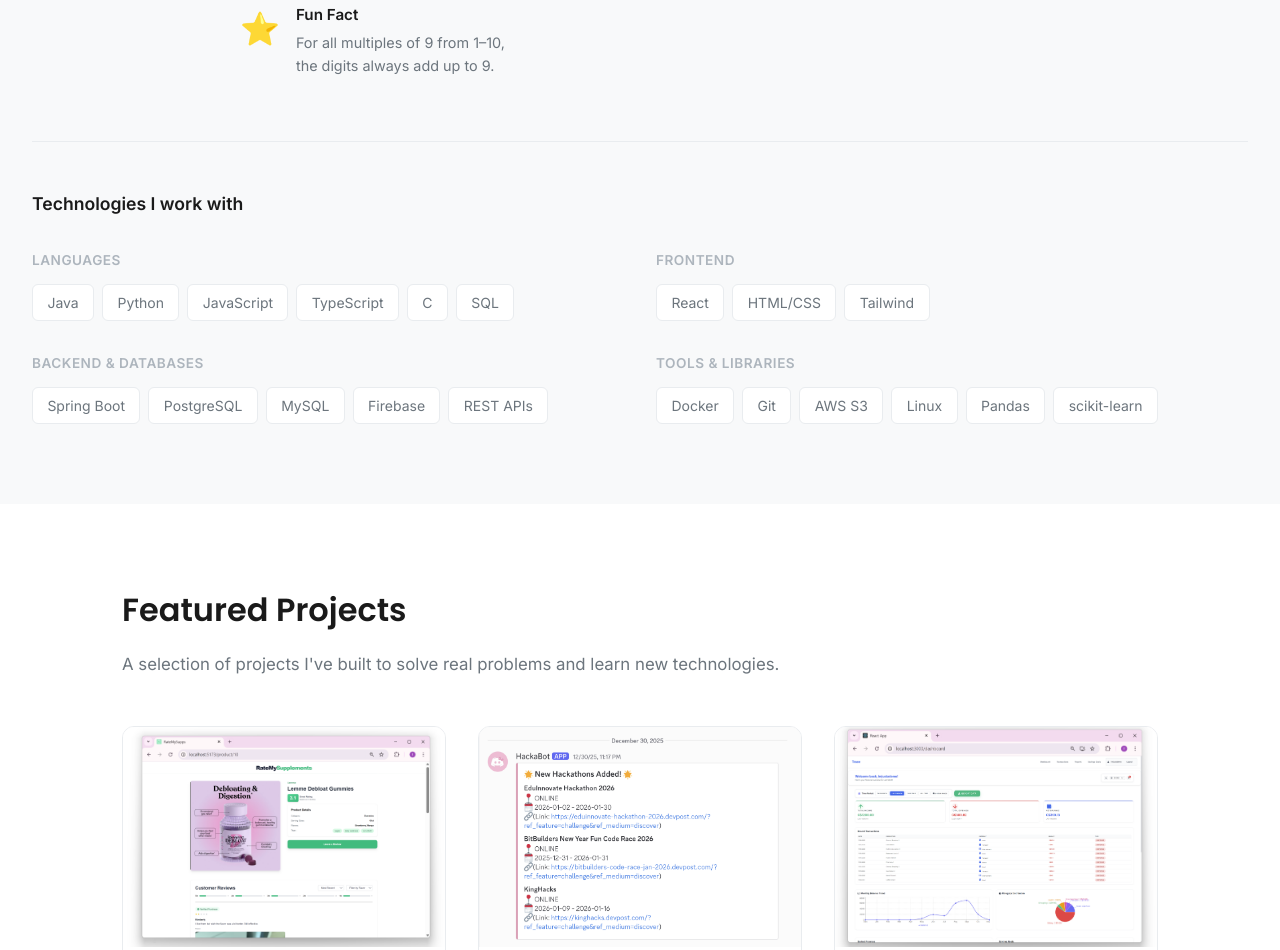
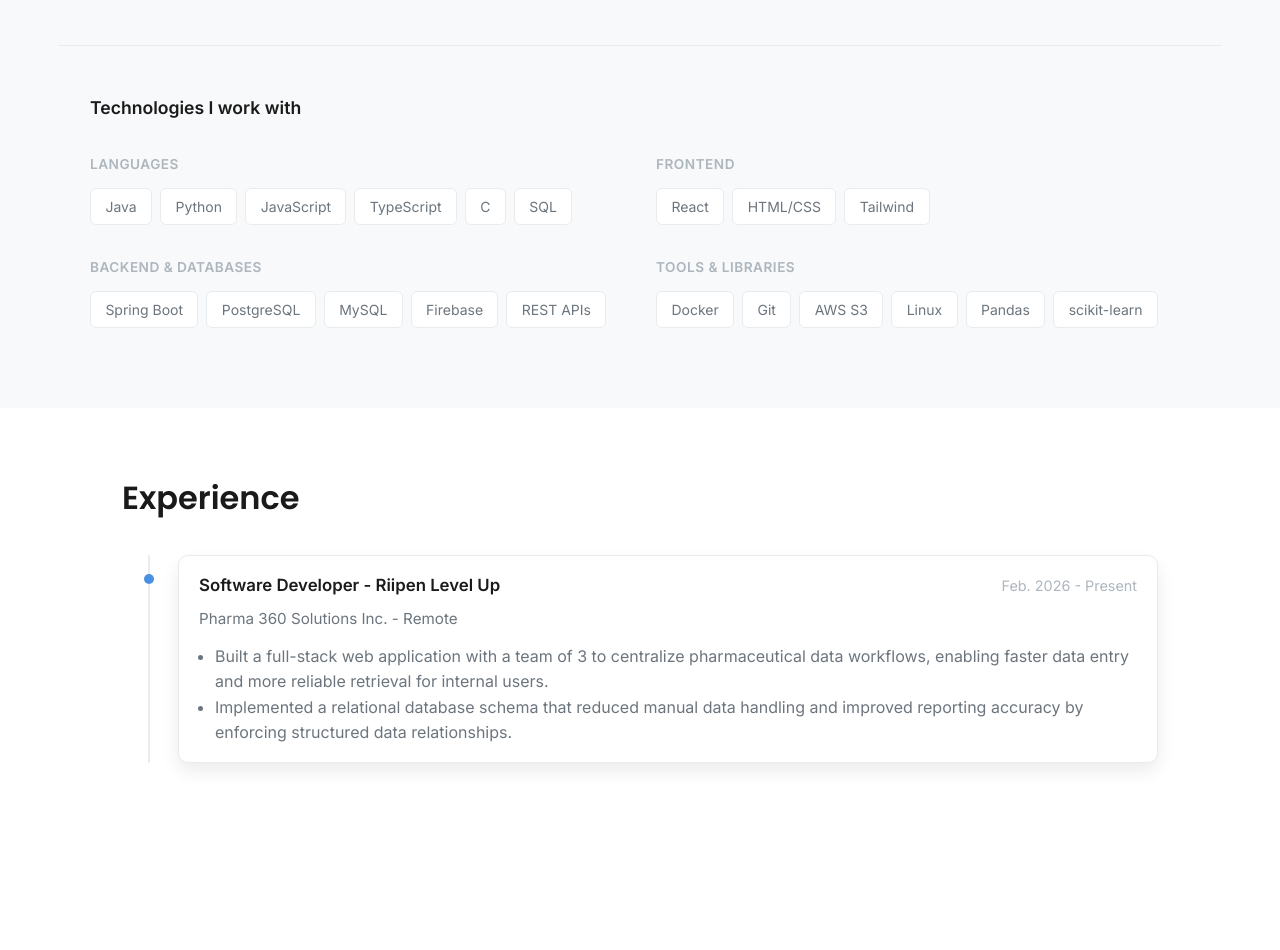
Before and after one commit to farzanaa99/farzanaa99.github.io, a website: page index.html in a window 1280 px wide. Shown: the part 1215-2165 px from the top of the page. Drawn offline with Linux system fonts and the light colour scheme.

Commit message:
add riipen experience

```diff
--- a/index.html
+++ b/index.html
@@ -162,6 +162,26 @@
     </div>
   </section>
 
+  <section id="experience" class="experience-section">
+    <div class="container">
+      <h2 class="section-heading">Experience</h2>
+
+      <div class="experience-list">
+        <div class="experience-item">
+          <div class="experience-header">
+            <h3>Software Developer - Riipen Level Up</h3>
+            <span class="experience-dates">Feb. 2026 - Present</span>
+          </div>
+          <div class="experience-company">Pharma 360 Solutions Inc. - Remote</div>
+          <ul class="experience-bullets">
+            <li>Built a full-stack web application with a team of 3 to centralize pharmaceutical data workflows, enabling faster data entry and more reliable retrieval for internal users.</li>
+            <li>Implemented a relational database schema that reduced manual data handling and improved reporting accuracy by enforcing structured data relationships.</li>
+          </ul>
+        </div>
+      </div>
+    </div>
+  </section>
+
   <section id="projects" class="projects-section">
     <div class="container">
       <h2 class="section-heading">Featured Projects</h2>
--- a/style.css
+++ b/style.css
@@ -51,7 +51,6 @@ body {
   padding: 0 2rem;
 }
 
-/* Navigation */
 .nav {
   position: fixed;
   top: 0;
@@ -132,8 +131,9 @@ body {
 
 /* Hero Section */
 .hero {
-  padding: 10rem 2rem 6rem;
+  padding: 6rem 2rem 4rem;
   margin-top: 60px;
+  background: linear-gradient(135deg, var(--bg-primary) 0%, var(--bg-secondary) 100%);
 }
 
 .hero-content {
@@ -294,11 +294,13 @@ body {
   transform: translateY(-2px);
 }
 
-/* Tech Stack */
 .tech-stack {
-  margin-top: 4rem;
-  padding-top: 3rem;
+  margin: 4rem -2rem 0;
+  padding: 3rem 2rem 0;
   border-top: 1px solid var(--border);
+  max-width: calc(1100px + 4rem);
+  margin-left: auto;
+  margin-right: auto;
 }
 
 .tech-stack h3 {
@@ -347,9 +349,14 @@ body {
 .tech-items span:hover {
   border-color: var(--accent);
   color: var(--accent);
+  background: rgba(74, 144, 226, 0.05);
+  transform: translateY(-1px);
 }
 
-/* Projects Section */
+[data-theme="dark"] .tech-items span:hover {
+  background: rgba(88, 166, 255, 0.1);
+}
+
 .projects-section {
   padding: 5rem 2rem;
 }
@@ -384,12 +391,13 @@ body {
   border: 1px solid var(--border);
   border-radius: 12px;
   overflow: hidden;
-  transition: all 0.2s ease;
+  transition: all 0.3s ease;
 }
 
 .project-card:hover {
   transform: translateY(-4px);
   box-shadow: 0 8px 24px var(--shadow-lg);
+  border-color: var(--accent);
 }
 
 .project-image {
@@ -436,6 +444,13 @@ body {
   border-radius: 4px;
   font-size: 0.8rem;
   color: var(--text-secondary);
+  border: 1px solid transparent;
+  transition: all 0.2s ease;
+}
+
+.project-tags span:hover {
+  border-color: var(--border);
+  color: var(--text-primary);
 }
 
 .project-link {
@@ -562,7 +577,6 @@ body {
   color: var(--accent);
 }
 
-/* Responsive Design */
 @media (max-width: 768px) {
   .hero-title {
     font-size: 2.5rem;
@@ -602,7 +616,7 @@ body {
 
 @media (max-width: 480px) {
   .hero {
-    padding: 8rem 1rem 4rem;
+    padding: 5rem 1rem 3rem;
   }
 
   .hero-title {
@@ -634,6 +648,107 @@ body {
   .btn-secondary {
     text-align: center;
   }
+}
 
+.experience-section {
+  padding: 4rem 2rem;
+  background: transparent;
+}
 
+.experience-list {
+  position: relative;
+  margin: 2rem 0;
+  padding-left: 3.5rem;
 }
+
+.experience-list:before {
+  content: '';
+  position: absolute;
+  left: 26px;
+  top: 0;
+  bottom: 0;
+  width: 2px;
+  background: var(--border);
+  border-radius: 2px;
+}
+
+.experience-item {
+  position: relative;
+  background: var(--card-bg);
+  border: 1px solid var(--border);
+  border-radius: 10px;
+  padding: 1rem 1.25rem;
+  margin-bottom: 1.5rem;
+  box-shadow: 0 8px 18px var(--shadow);
+  transition: all 0.3s ease;
+}
+
+.experience-item:hover {
+  background: var(--bg-secondary);
+  transform: translateY(-2px);
+  box-shadow: 0 12px 24px var(--shadow-lg);
+  border-color: var(--accent);
+}
+
+.experience-item:before {
+  content: '';
+  position: absolute;
+  left: -35px;
+  top: 18px;
+  width: 10px;
+  height: 10px;
+  background: var(--accent);
+  border: none;
+  border-radius: 50%;
+  box-shadow: none;
+  transition: all 0.3s ease;
+}
+
+.experience-item:hover:before {
+  box-shadow: 0 0 8px var(--accent);
+  transform: scale(1.2);
+}
+
+.experience-header {
+  display: flex;
+  justify-content: space-between;
+  align-items: baseline;
+  gap: 1rem;
+  margin-bottom: 0.5rem;
+}
+
+.experience-header h3 {
+  font-size: 1.05rem;
+  font-weight: 600;
+  color: var(--text-primary);
+  margin: 0;
+}
+
+.experience-dates {
+  font-size: 0.9rem;
+  color: var(--text-tertiary);
+}
+
+.experience-company {
+  font-size: 0.95rem;
+  color: var(--text-secondary);
+  margin-bottom: 0.75rem;
+}
+
+.experience-bullets {
+  margin-left: 1rem;
+  color: var(--text-secondary);
+  list-style: disc;
+  line-height: 1.6;
+}
+
+@media (max-width: 768px) {
+  .experience-list {
+    padding-left: 2.25rem;
+  }
+
+  .experience-item:before {
+    left: -32px;
+    top: 16px;
+  }
+}
```
